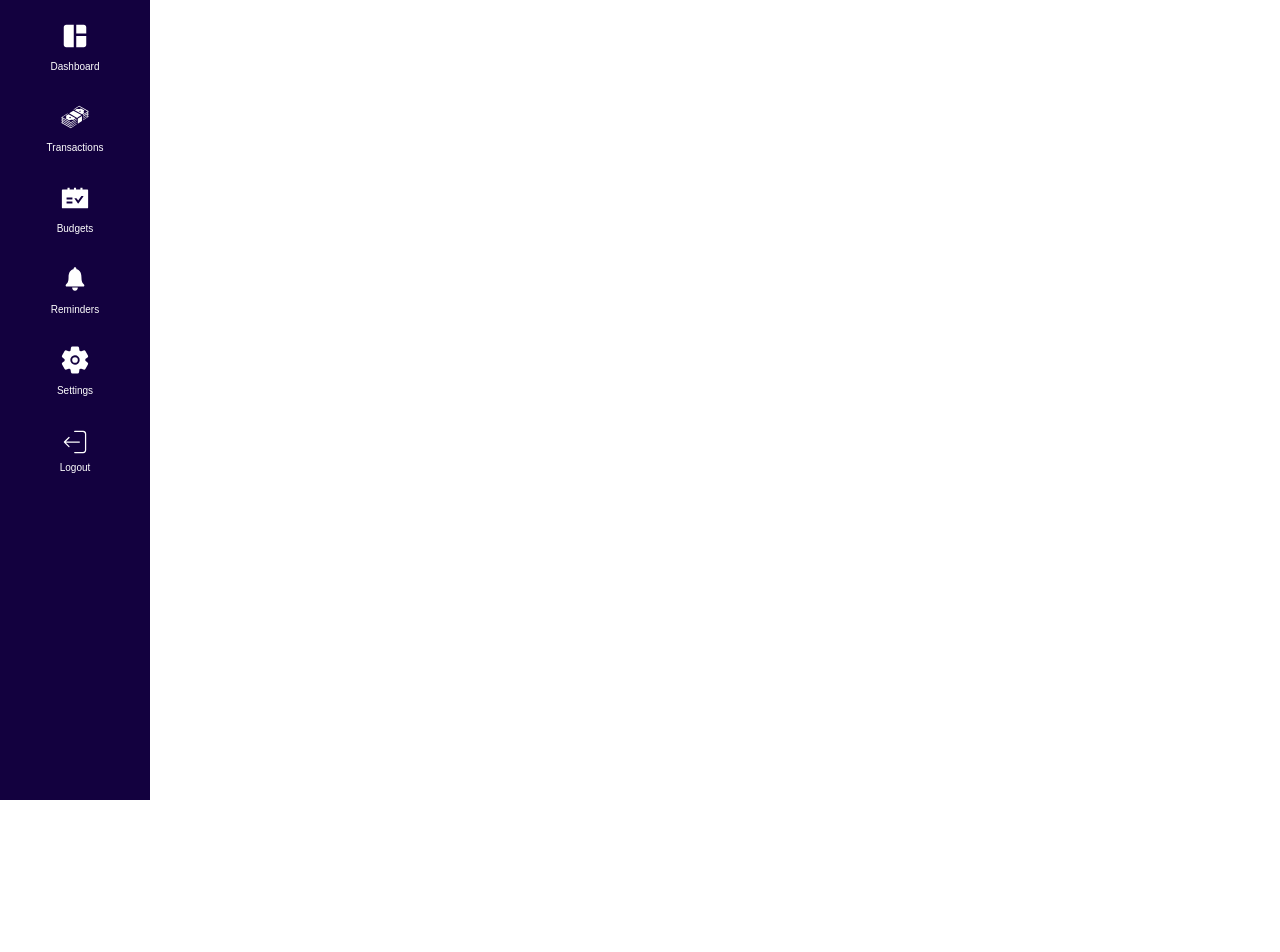
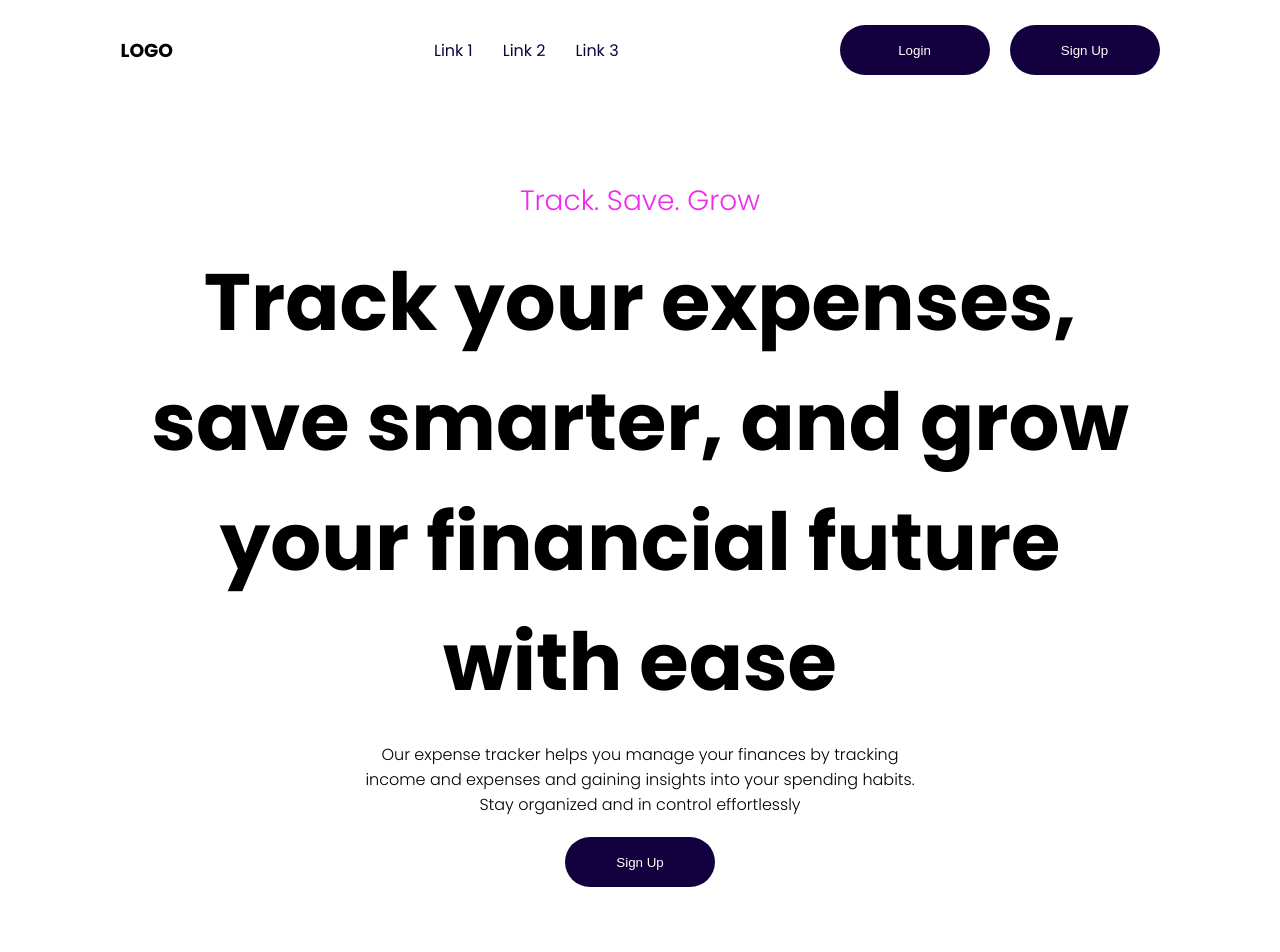
Before and after one commit to rovenelabanga001/my_expense_tracker, a Next.js app in the folder client/: page / in a window 1280 px wide. Shown: the top 952 px of the page. Before the commit the page ends 800 px from the top, so only its background shows below. Built offline with nearby package versions, Linux system fonts and the light colour scheme.

Commit message:
designs login page

```diff
--- a/client/app/globals.css
+++ b/client/app/globals.css
@@ -1,8 +1,9 @@
+@import url("https://fonts.googleapis.com/css2?family=Poppins:wght@300;400;500;600;700&display=swap");
 
 body {
   background: none;
   color: var(--foreground);
-  font-family: Arial, Helvetica, sans-serif;
+  font-family: "Poppins", sans-serif;
   box-sizing: border-box;
   padding: 0;
   margin: 0;
--- a/client/app/layout.js
+++ b/client/app/layout.js
@@ -1,27 +1,16 @@
+"use client";
 import { Geist, Geist_Mono } from "next/font/google";
 import "./globals.css";
 import Sidebar from "./components/Sidebar";
+import { usePathname } from "next/navigation";
 
-const geistSans = Geist({
-  variable: "--font-geist-sans",
-  subsets: ["latin"],
-});
-
-const geistMono = Geist_Mono({
-  variable: "--font-geist-mono",
-  subsets: ["latin"],
-});
-
-export const metadata = {
-  title: "Create Next App",
-  description: "Generated by create next app",
-};
 
 export default function RootLayout({ children }) {
+  const pathname = usePathname();
   return (
     <html lang="en">
       <body>
-        <Sidebar />
+        {pathname != "/" && <Sidebar />}
         {children}
       </body>
     </html>
--- /dev/null
+++ b/client/app/page.css
@@ -0,0 +1,161 @@
+* {
+  box-sizing: border-box;
+  margin: 0;
+}
+/* section{
+    width: 100%;
+    overflow: hidden;
+} */
+nav {
+  display: flex;
+  width: 100%;
+  height: 100px;
+  justify-content: space-around;
+  align-items: center;
+  padding: 10px 10px;
+  background: rgb(255, 255, 255);
+  position: fixed;
+  top: 0;
+  z-index: 1000;
+}
+nav .nav-links ul {
+  display: flex;
+  column-gap: 30px;
+  list-style: none;
+  justify-content: center;
+  align-items: center;
+}
+nav .nav-links ul li {
+  color: rgb(19, 1, 63);
+  cursor: pointer;
+}
+nav .nav-buttons {
+  display: flex;
+  column-gap: 20px;
+  justify-content: center;
+}
+button.log-btn {
+  width: 150px;
+  height: 50px;
+  border-radius: 50px;
+  border: none;
+  cursor: pointer;
+  background-color: rgb(19, 1, 63);
+  color: white;
+  transition: 0.3s ease-in-out;
+}
+button.log-btn:hover {
+  background: white;
+  color: rgb(19, 1, 63);
+  border: rgb(19, 1, 63) solid;
+}
+.body {
+  padding: 100px;
+  display: flex;
+  justify-content: center;
+  align-items: center;
+  flex-direction: column;
+  gap: 80px;
+}
+.heading {
+  font-size: 3.5vh;
+  color: rgb(240, 43, 240);
+  font-weight: 300;
+}
+.div-padding {
+  padding: 80px 50px 30px;
+  width: 100%;
+}
+.div-paragraph {
+  line-height: 25px;
+  font-weight: 300;
+}
+.introduction {
+  text-align: center;
+  display: flex;
+  flex-direction: column;
+  justify-content: center;
+  align-items: center;
+  gap: 20px;
+}
+
+.introduction h2 {
+  font-size: 10vh;
+  font-weight: 700;
+}
+.introduction button#intro-signup {
+  background: rgb(240, 43, 240);
+}
+.introduction button#intro-signup:hover {
+  color: rgb(240, 43, 240);
+  background: none;
+  border: rgb(240, 43, 240) solid;
+}
+.features {
+  display: flex;
+  flex-direction: column;
+  justify-content: center;
+  align-items: center;
+  text-align: center;
+  gap: 50px;
+}
+
+.features .features-body {
+  display: flex;
+  justify-content: center;
+  column-gap: 50px;
+}
+.features-body .app-feature {
+  display: flex;
+  flex-direction: column;
+  justify-content: center;
+  align-items: center;
+  gap: 20px;
+}
+.features-body .feature-icon svg {
+  font-size: 50px;
+  color: white;
+  background: rgb(19, 1, 63);
+  border-radius: 50%;
+  padding: 10px;
+}
+.features-body .feature-info {
+  display: flex;
+  flex-direction: column;
+  gap: 20px;
+}
+.contact-us {
+  display: flex;
+  flex-direction: column;
+  text-align: center;
+  justify-content: center;
+  align-items: center;
+  gap: 30px;
+  background: rgb(19, 1, 63);
+}
+.contact-us form {
+  width: 70%;
+  display: flex;
+  flex-direction: column;
+  justify-content: center;
+  align-items: center;
+  row-gap: 25px;
+}
+.contact-us form input {
+  width: 80%;
+  height: 40px;
+  padding: 0 10px;
+  border: rgb(19, 1, 63) 2px solid;
+}
+.contact-us form input#description {
+  height: 80px;
+}
+.contact-us form input:focus {
+  border: none;
+}
+.contact-us form button {
+  width: 20%;
+  height: 40px;
+  padding: 10px;
+  cursor: pointer;
+}
--- a/client/app/page.js
+++ b/client/app/page.js
@@ -1,5 +1,85 @@
-import Image from "next/image";
-
+"use client";
+import "./page.css";
+import features from "@/public/features";
 export default function Home() {
-  return <h1>Login</h1>;
+  return (
+    <section>
+      <header>
+        <nav>
+          <div className="logo-container">
+            <h1>LOGO</h1>
+          </div>
+          <div className="nav-links">
+            <ul>
+              <li>Link 1</li>
+              <li>Link 2</li>
+              <li>Link 3</li>
+            </ul>
+          </div>
+          <div className="nav-buttons">
+            <button className="log-btn">Login</button>
+            <button className="log-btn">Sign Up</button>
+          </div>
+        </nav>
+      </header>
+      <div className="body">
+        <div className="introduction div-padding">
+          <h5 className="heading">Track. Save. Grow</h5>
+          <h2>
+            Track your expenses, save smarter, and grow your financial future
+            with ease
+          </h2>
+          <p className="div-paragraph">
+            Our expense tracker helps you manage your finances by tracking{" "}
+            <br />
+            income and expenses and gaining insights into your spending habits.{" "}
+            <br />
+            Stay organized and in control effortlessly
+          </p>
+          <button className="log-btn">Sign Up</button>
+        </div>
+        <div className="features div-padding">
+          <div className="features-header ">
+            <h5 className="heading">Why Us?</h5>
+            <p className="div-paragraph">
+              Take control of your finances with ease!
+              <br /> Our expense tracker helps you track spending, analyze
+              trends, and set budgets—all in one simple app.
+              <br /> With real-time updates, secure data, and a user-friendly
+              interface, managing your money has never been easier.
+              <br /> Stay organized, make smarter financial decisions, and
+              achieve your savings goals effortlessly.
+            </p>
+          </div>
+          <div className="features-body">
+            {features.map((feature) => (
+              <div className="app-feature">
+                <div className="feature-icon">{feature.icon}</div>
+                <div className="feature-info">
+                  <h5>{feature.title}</h5>
+                  <p className="div-paragraph">{feature.description}</p>
+                </div>
+              </div>
+            ))}
+          </div>
+        </div>
+        <div className="contact-us div-padding">
+          <h5 className="heading">Contact Us</h5>
+          <form>
+            <input type="text" placeholder="First Name" required />
+            <input type="text" placeholder="Last Name" required />
+            <input type="email" placeholder="Email Adress" required />
+            <input type="number" placeholder="Phone Number(Optional)" />
+            <input
+              type="text"
+              placeholder="Description"
+              id="description"
+              required
+            />
+            <button type="submit">Send</button>
+          </form>
+        </div>
+      </div>
+    </section>
+  );
 }
--- a/client/app/transactions/page.css
+++ b/client/app/transactions/page.css
@@ -88,8 +88,14 @@
   width: 100px;
   cursor: pointer;
   border-radius: 20px;
+  transition: 0.3s ease-in;
 }
 .add-transaction .filter-type button:hover {
+  background: white;
+  color: rgb(19, 1, 63);
+  border: 2px solid rgb(19, 1, 63);
+}
+.add-transaction .filter-type button.active {
   background: white;
   color: rgb(19, 1, 63);
   border: 2px solid rgb(19, 1, 63);
--- /dev/null
+++ b/client/public/features.js
@@ -0,0 +1,25 @@
+import { BiDollar } from "react-icons/bi";
+import { IoAnalyticsSharp } from "react-icons/io5";
+import { AiOutlineSchedule } from "react-icons/ai";
+const features = [
+  {
+    icon: <BiDollar />,
+    title: "Real-Time Expense Tracking",
+    description:
+      "Easily log and categorize expenses with instant updates, ensuring a clear view of your spending.",
+  },
+  {
+    icon: <IoAnalyticsSharp />,
+    title: "Detailed Insights & Analytics",
+    description:
+      "Visual reports, spending trends, and budget summaries to help you understand your financial habits and make informed decisions.",
+  },
+  {
+    icon: <AiOutlineSchedule  />,
+    title: "Custom Budgeting & Alerts",
+    description:
+      "Set spending limits for different categories and receive alerts when approaching or exceeding budgets, helping you stay financially disciplined.",
+  },
+];
+
+export default features;
```
Also changed, not shown: client/app/transactions/page.js (+32 -8 lines).
